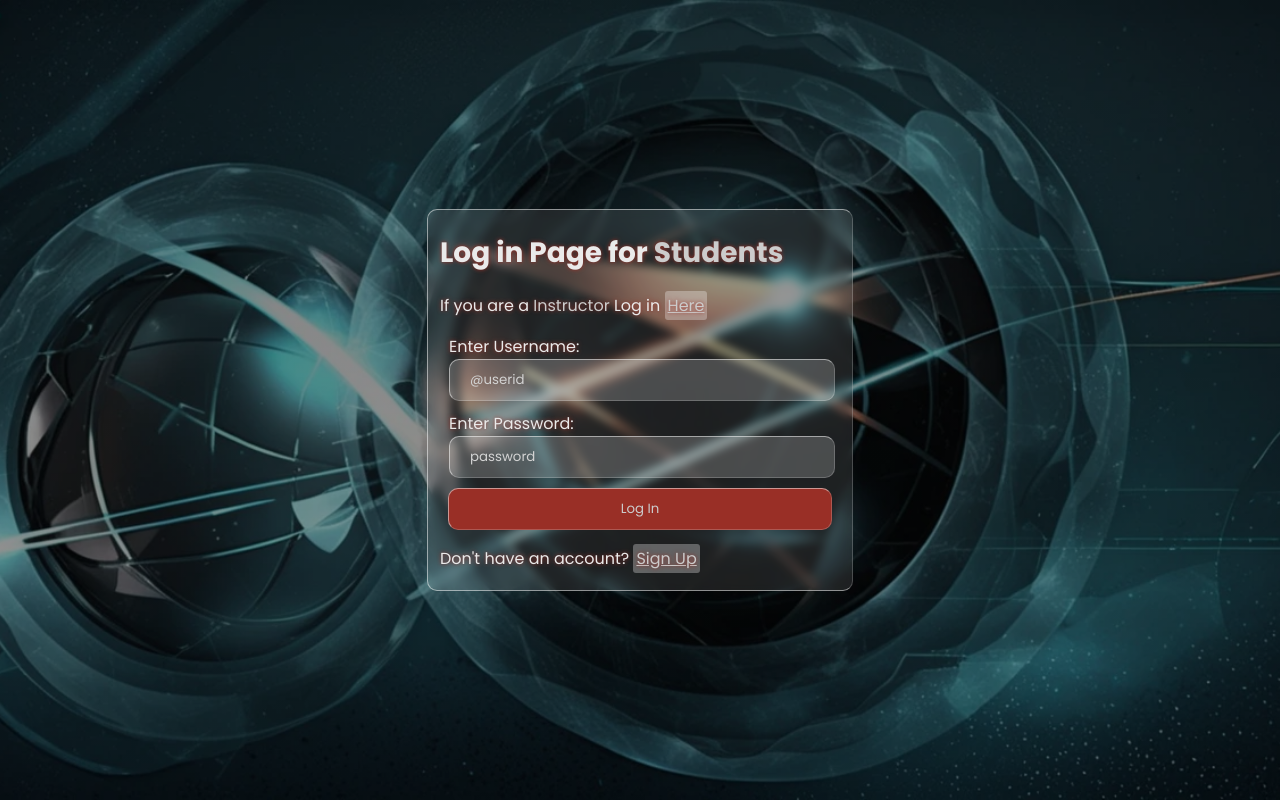
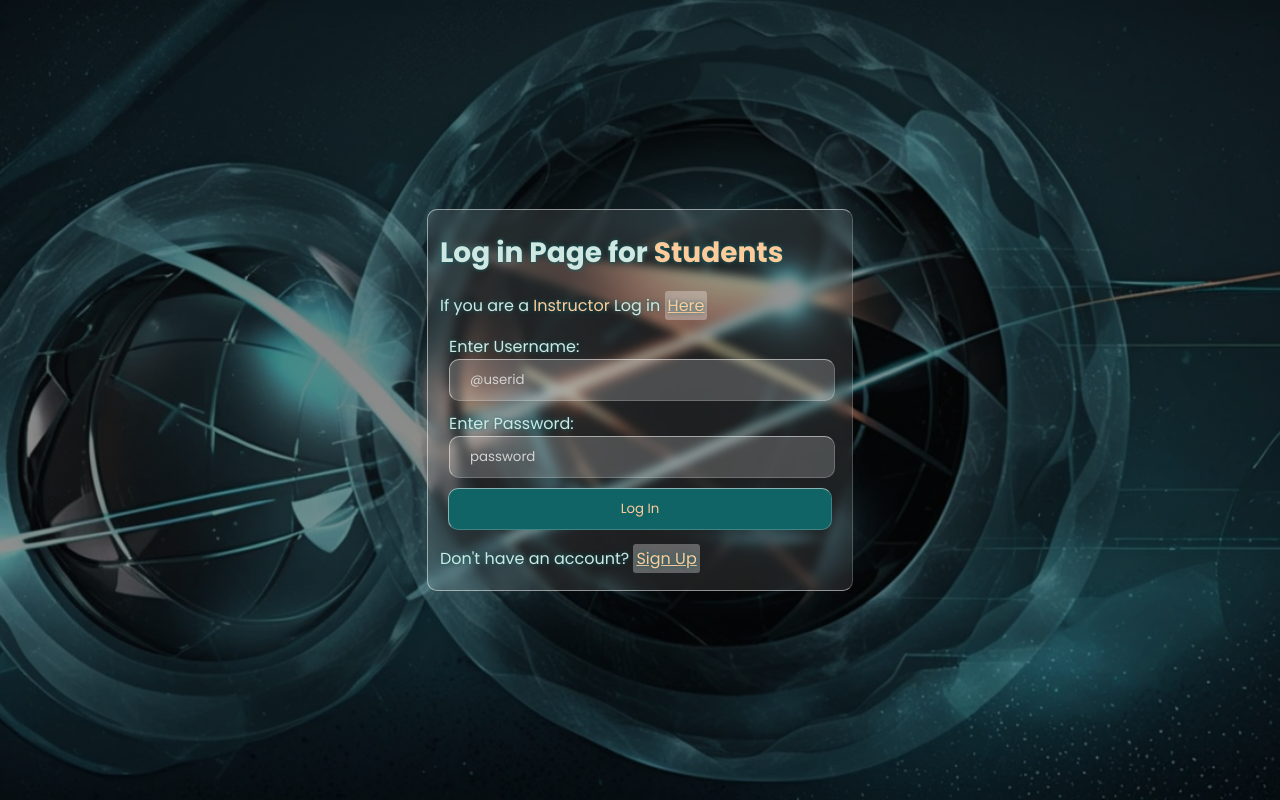
Before and after one commit to Tareque-Ridawi/Qr-Attendance-System, a PHP site: page /access-pages/sign-in-st.php in a window 1280 px wide. Run offline with PHP 8.4, Linux system fonts and the light colour scheme.

Commit message:
changed the page color schemes

```diff
--- a/style.css
+++ b/style.css
@@ -1,6 +1,6 @@
 @import url('https://fonts.googleapis.com/css2?family=Oswald:wght@200..700&family=Poppins:ital,wght@0,100;0,200;0,300;0,400;0,500;0,600;0,700;0,800;0,900;1,100;1,200;1,300;1,400;1,500;1,600;1,700;1,800;1,900&display=swap');
 
-/*
+
 :root{
     --body:#D1E8E2;
     --theme:#116466;
@@ -14,22 +14,22 @@
     --font-head:"Oswald", sans-serif;
     --font-body:"Poppins", sans-serif;
 }
-*/
 
+/*
 :root {
-    --body: #eaeaea;              /* Very light gray background */
-    --theme: #992f26;             /* Main coral color */
-    --theme-2: #cccccc;           /* Light gray (for softer secondary elements) */
-    --theme-1-03: rgba(230, 80, 70, 0.3);    /* Darker coral at 30% opacity */
-    --theme-2-03: rgba(204, 204, 204, 0.3);  /* Light gray at 30% opacity */
-    --accent: #a6a6a6;            /* Mid-light gray accent */
-    --font: #1a1a1a;              /* Very dark gray for text */
-    --link: #444444;              /* Dark gray links */
-    --link-2: #666666;            /* Medium gray for link hovers */
+    --body: #eaeaea;
+    --theme: #992f26;
+    --theme-2: #cccccc;           /
+    --theme-1-03: rgba(230, 80, 70, 0.3);
+    --theme-2-03: rgba(204, 204, 204, 0.3);
+    --accent: #a6a6a6;
+    --font: #1a1a1a;
+    --link: #444444;
+    --link-2: #666666;
     --font-head: "Oswald", sans-serif;
     --font-body: "Poppins", sans-serif;
 }
-
+*/
 body{
     font-family: var(--font-body);
     margin:0;
```
